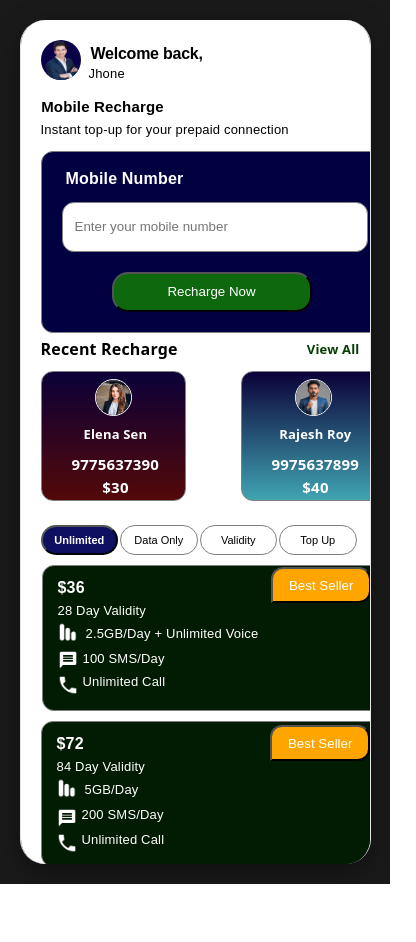
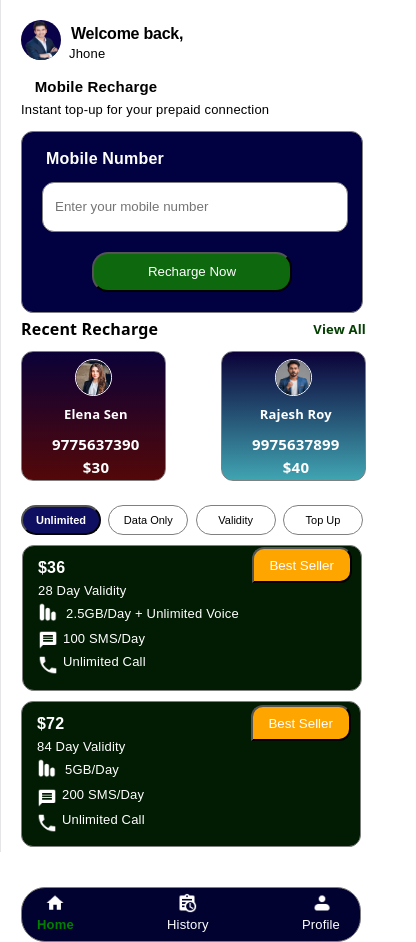
Before and after one commit to rumpa169/Recharge, a React (Vite) app in the folder React/: page /home in a window 390 px wide. Shown: the whole page, 416 px wide, since content can reach past the window. Before the commit the page ends 884 px from the top, so only its background shows below. Built offline with nearby package versions, Linux system fonts and the light colour scheme.

Commit message:
Add global mobile frame layout

```diff
--- a/React/src/ChangePassword.css
+++ b/React/src/ChangePassword.css
@@ -27,7 +27,8 @@ margin-right: 40px;
 display: flex;
 align-items: center;
 justify-content: center;
-
+width: 375px;
+height: 812px;
 }
 
 .update_profile_password{
--- a/React/src/History.css
+++ b/React/src/History.css
@@ -1,6 +1,6 @@
 .history-container{
 width: 375px;
-height: 600px;
+height: 812px;
 
 }
 
--- a/React/src/Home.css
+++ b/React/src/Home.css
@@ -2,8 +2,8 @@
 display: flex;
 padding: 20px;
 flex-direction: column;
-min-height: 100vh;
-width: 100%;
+height: 812px;
+width: 375px;
 background-color: white;
 color: black;
 }
--- a/React/src/Profile.css
+++ b/React/src/Profile.css
@@ -10,7 +10,8 @@ display: flex;
 justify-content: center;
 align-items: center;
 flex-direction: column;
-
+width: 375px;
+height: 812px;
 }
 
 .Customer_image{
--- a/React/src/Signin.css
+++ b/React/src/Signin.css
@@ -3,8 +3,8 @@
  display: flex;
  justify-content: center;
  align-items: center;
- width: 100%;
- min-height: 100vh;
+ width: 375px;
+ height: 812px;
  background-color: white;
  color: black;
  flex-direction: column;
--- a/React/src/Signup.css
+++ b/React/src/Signup.css
@@ -3,8 +3,8 @@ display: flex;
 flex-direction: column;
 align-items: center;
 justify-content: center;
-width: 100%;
-min-height: 100vh;
+width: 375px;
+height: 812px;
 background-color: white;
 color: black;
 }
--- a/React/src/Splash.css
+++ b/React/src/Splash.css
@@ -3,8 +3,8 @@ body{
 }
 
 .Splash-container{
-    width:100%;
-    height:100vh;
+    width:375;
+    height:812;
     display:flex;
     justify-content:center;
     align-items:center;
--- a/React/src/UpdateProfile.css
+++ b/React/src/UpdateProfile.css
@@ -1,9 +1,9 @@
-.update_profile_container{
+.profile_container{
 display: flex;
 align-items: left;
 gap: 12px;
-
-
+width: 375px;
+height: 812px;
 }
 .profile-arrow{
 width: 16px;
--- a/React/src/index.css
+++ b/React/src/index.css
@@ -109,39 +109,3 @@ code {
   padding: 4px 8px;
   background: var(--code-bg);
 }
-
-
-
-body {
-  background-color: #1a1a1a;
-  display: flex;
-  justify-content: center;
-  align-items: center;
-  min-height: 100vh;
-  margin: 0;
-  padding: 20px 0;
-  box-sizing: border-box;
-}
-
-#root {
-  width: 375px;
-  max-width: 90vw;
-  height: 600px;
-  max-height: calc(100vh - 40px);
-
-  border-radius: 25px;
-  background-color: #ffffff;
-  box-shadow: 0 10px 30px rgba(0, 0, 0, 0.4);
-
-  overflow-y: auto;
-  overflow-x: hidden;
-}
-
-
-#root::-webkit-scrollbar {
-  display: none;
-}
-#root {
-  -ms-overflow-style: none;
-  scrollbar-width: none;
-}
```
